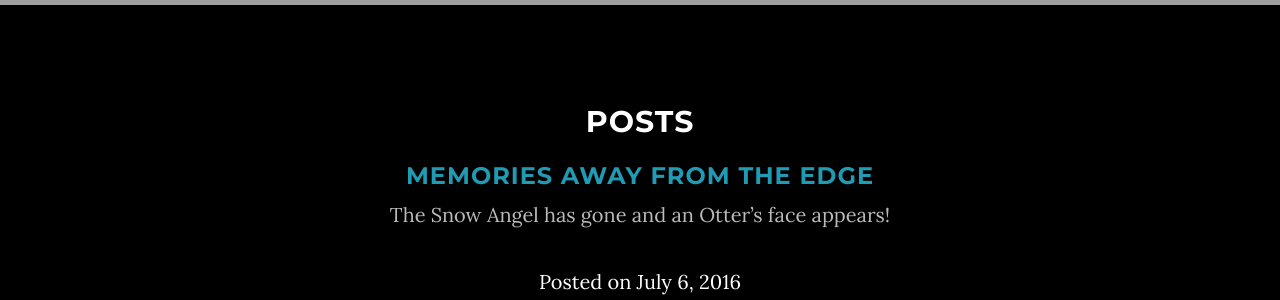
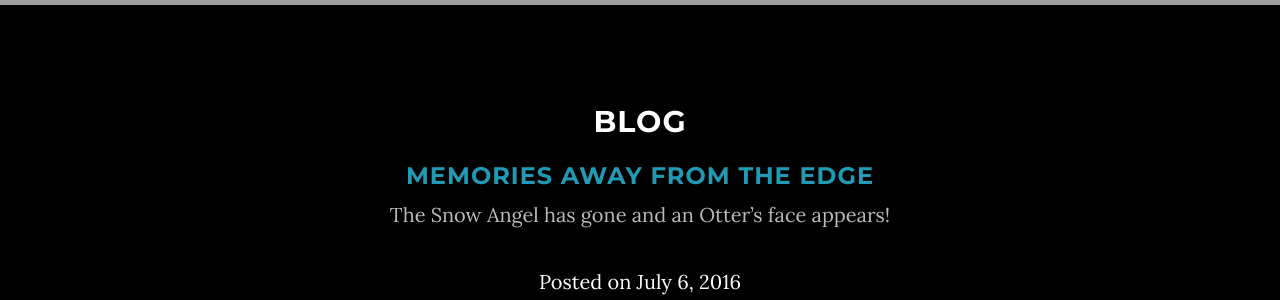
Before and after one commit to cardsfromtheedge/cardsfromtheedge.github.io, a Jekyll site: the page built from index.html, in a window 1280 px wide and 900 px high, scrolled down 1873 px. Shown: the part 157-457 px from the top of the window. Built offline with Jekyll 4.4.1, drawn with Linux system fonts in a browser that asks for light colours; the list of posts is cut into pages by our own code; grey boxes are pictures that could not be loaded.

Commit message:
Renaming to 'blog'

```diff
--- a/_includes/posts.html
+++ b/_includes/posts.html
@@ -1,8 +1,8 @@
-    <!-- Contact Section -->
-    <section id="contact" class="container content-section text-center">
+    <!-- Blog Section -->
+    <section id="blog" class="container content-section text-center">
         <div class="row">
             <div class="col-lg-8 col-lg-offset-2">
-                <h2>Posts</h2>
+                <h2>Blog</h2>
 
                 {% for post in paginator.posts %}
                 <div class="post-preview">
```
